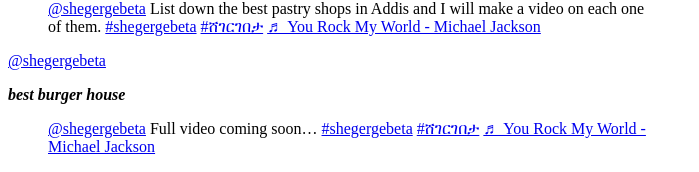
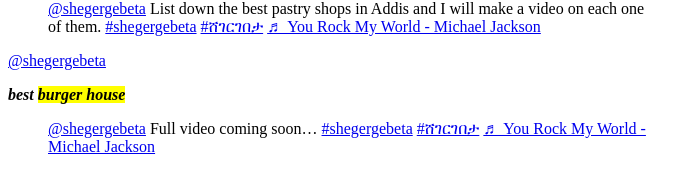
Before and after one commit to fenet1221-dotcom/ShegerGebetaWebsite, a plain HTML site: page videos.html in a window 1280 px wide. Shown: the part 445-617 px from the top of the page, without its empty margins (0-699 px from the left). Drawn offline with Linux system fonts and the light colour scheme; a script that the page names is missing.

Commit message:
Update videos.html

```diff
--- a/videos.html
+++ b/videos.html
@@ -40,7 +40,7 @@
         <script async src="https://www.tiktok.com/embed.js"></script>
 
     </section>
-<p><em><strong><b>best burger house</b></strong></em></p>
+<p><em><strong><b>best <mark>burger house</mark></b></strong></em></p>
         <blockquote class="tiktok-embed" cite="https://www.tiktok.com/@shegergebeta/video/7569285038462881044" data-video-id="7569285038462881044" style="max-width: 605px;min-width: 325px;" > <section> <a target="_blank" title="@shegergebeta" href="https://www.tiktok.com/@shegergebeta?refer=embed">@shegergebeta</a> Full video coming soon…  <a title="shegergebeta" target="_blank" href="https://www.tiktok.com/tag/shegergebeta?refer=embed">#shegergebeta</a> <a title="ሸገርገበታ" target="_blank" href="https://www.tiktok.com/tag/%E1%88%B8%E1%8C%88%E1%88%AD%E1%8C%88%E1%89%A0%E1%89%B3?refer=embed">#ሸገርገበታ</a> <a target="_blank" title="♬ You Rock My World - Michael Jackson" href="https://www.tiktok.com/music/You-Rock-My-World-6696413712250570754?refer=embed">♬ You Rock My World - Michael Jackson</a> </section> </blockquote> <script async src="https://www.tiktok.com/embed.js"></script>
         <section>
                 <a target="_blank" title="@shegergebeta" href="https://www.tiktok.com/@shegergebeta">@shegergebeta</a>
```
